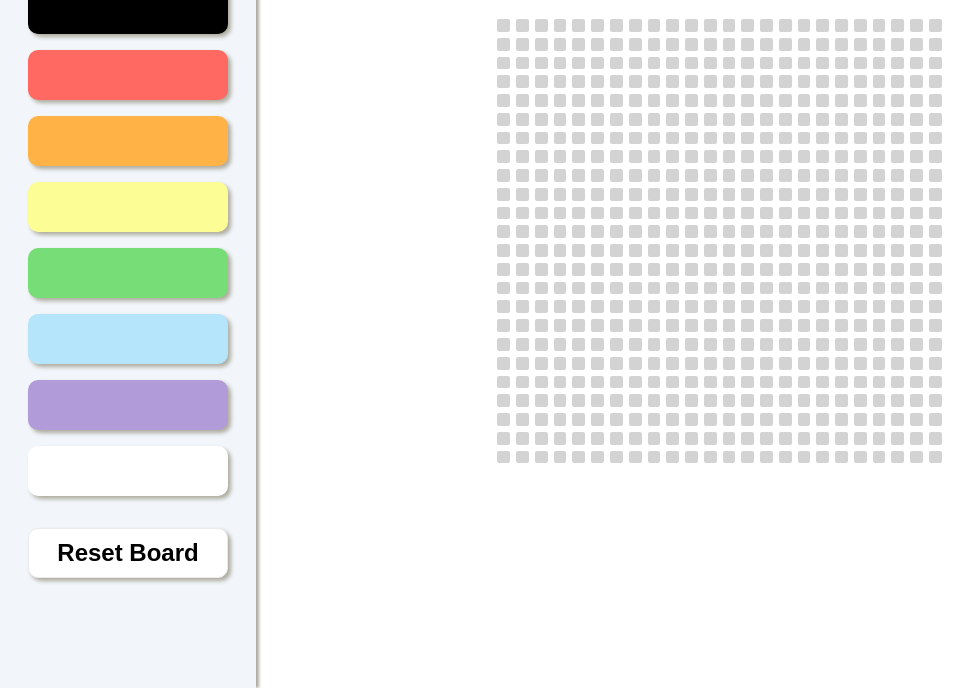
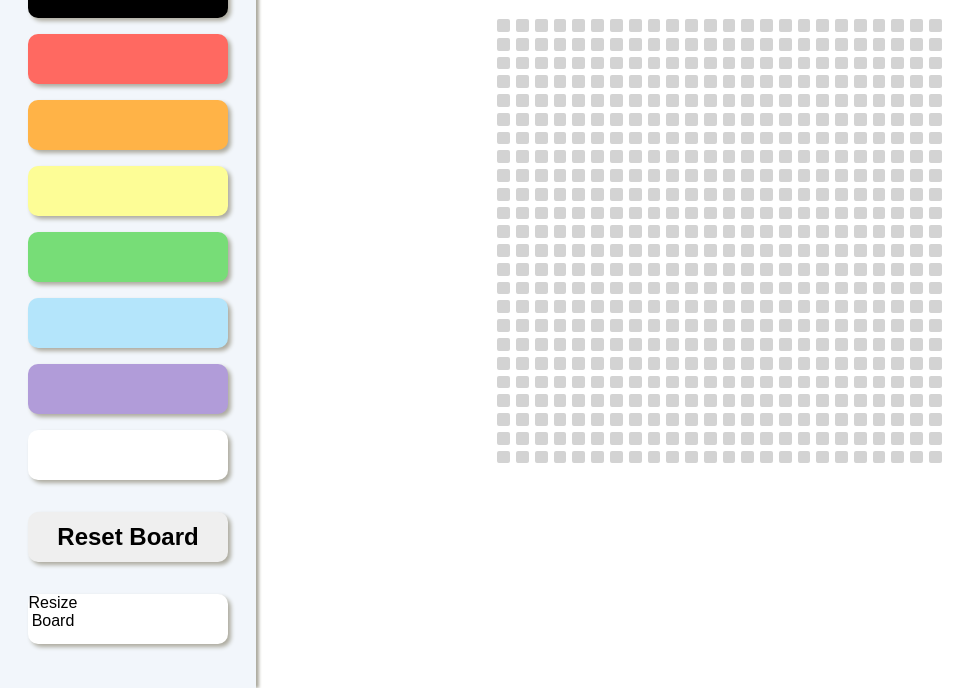
Before and after one commit to stevenbruno/GridSketch, a plain HTML site: page index.html in a window 1280 px wide. Shown: the part 112-800 px from the top of the page, without its empty margins (0-977 px from the left). Drawn offline with Linux system fonts and the light colour scheme.

Commit message:
begin resize board grid panel

```diff
--- a/index.css
+++ b/index.css
@@ -21,12 +21,11 @@
 .sidenav ul {
     margin-top:  10vh;
     padding-left: 0;
-    display: inline-block;
 }
 
 
 .sidenav ul>div, button {
-    margin: 1rem;
+    margin: 1rem auto;
     border: none;
     border-radius: 10px;
     box-shadow: 3px 3px 4px 0 #adab9f;
@@ -80,13 +79,23 @@
 /* #endregion Color Buttons */
 
 #reset {
-    text-align: center;
-    border: 1px solid #ebebeb;
-    vertical-align: middle;
+    font: 1.5rem 'Alegreya Sans', sans-serif;
+}
+
+#resizeWrapper {
+    display: grid;
+    grid:
+      "header header header" 50px
+      "tl tm tr" 50px
+      "bl bm br" 50px
+      / 50px 50px 50px;
+    font: 1rem 'Alegreya Sans', sans-serif;
     background-color: white;
-    height: 50px;
-    width: 200px;
-    font: 1.5rem 'Alegreya Sans', sans-serif;
+}
+
+
+.resizeHeader {
+
 }
 
 
--- a/index.html
+++ b/index.html
@@ -20,13 +20,20 @@
               <div id="purple"></div>
               <div id="white"></div>
               <button type="button" id="reset"><strong>Reset Board</strong></button>
+              <div id="resizeWrapper">
+                <div class="resizeHeader">Resize Board</div>
+                <div class="x3"></div>
+                <div class="x4"></div>
+                <div class="x9"></div>
+                <div class="x12"></div>
+                <div class="x24"></div>
+                <div class="x48"></div>
+              </div>
           </ul>
       </div>
       <div class="main">
           <div id="title">Grid Sketch</div>
-          <div id="grid_container">
-
-          </div>
+          <div id="grid_container"></div>
       </div>
   </body>
 </html>
```
